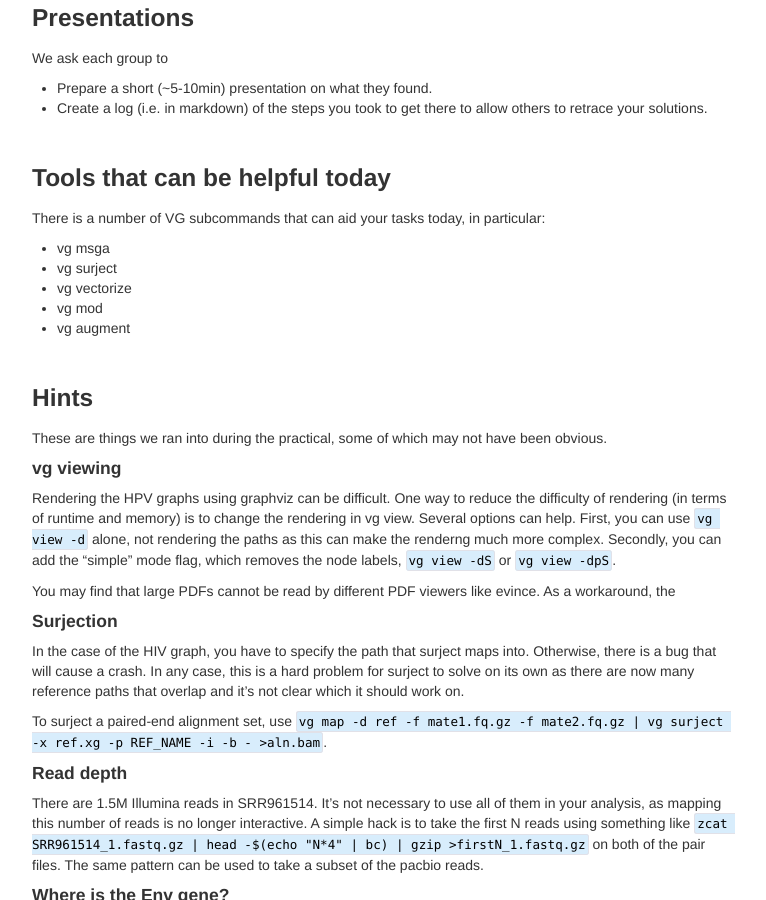
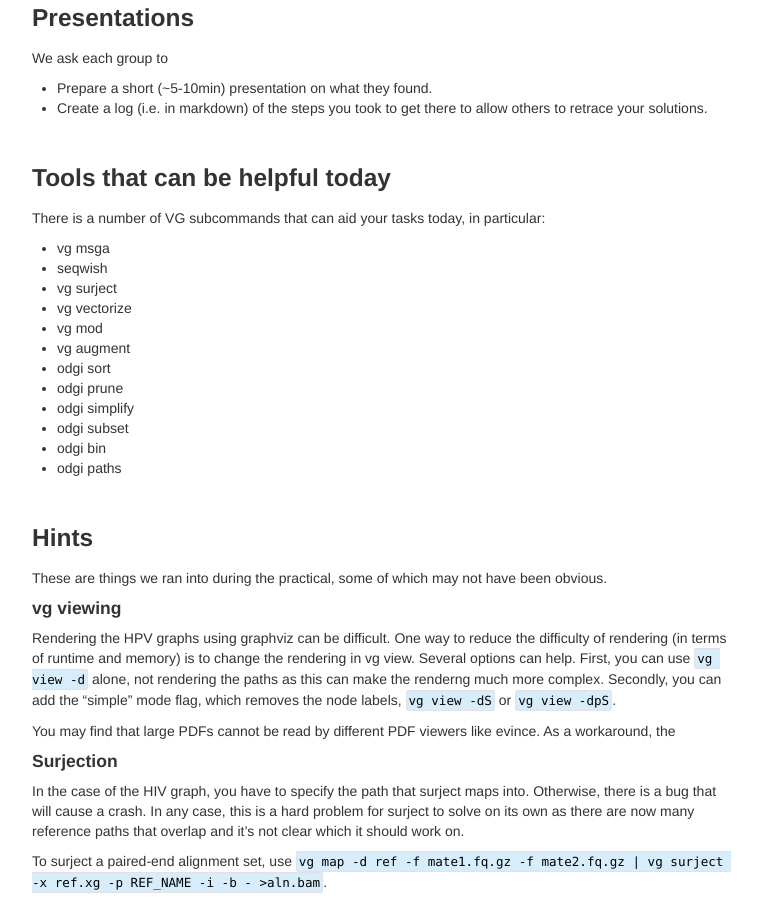
Before and after one commit to GTPB/CPANG19, a Jekyll site: the page built from pages/HIV_exercises.md, in a window 1280 px wide and 900 px high, scrolled down 735 px. Shown: the whole window, without its empty margins (258-1024 px from the left). Built offline with Jekyll 4.4.1, drawn with Linux system fonts in a browser that asks for light colours.

Commit message:
add other tools to HIV exercises

```diff
--- a/pages/HIV_exercises.md
+++ b/pages/HIV_exercises.md
@@ -39,10 +39,17 @@ We ask each group to
 There is a number of VG subcommands that can aid your tasks today, in particular:
 
 - vg msga
+- seqwish
 - vg surject
 - vg vectorize
 - vg mod
 - vg augment
+- odgi sort
+- odgi prune
+- odgi simplify
+- odgi subset
+- odgi bin
+- odgi paths
 
 <br/>
 
```
